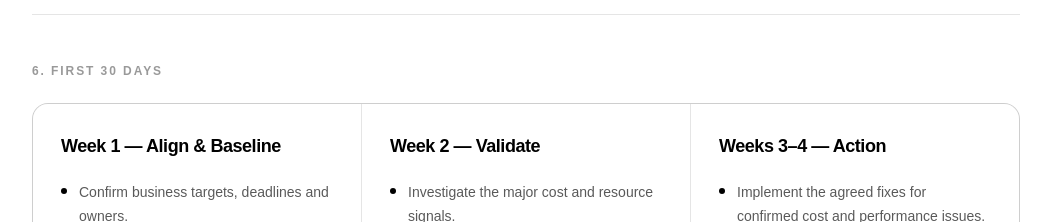
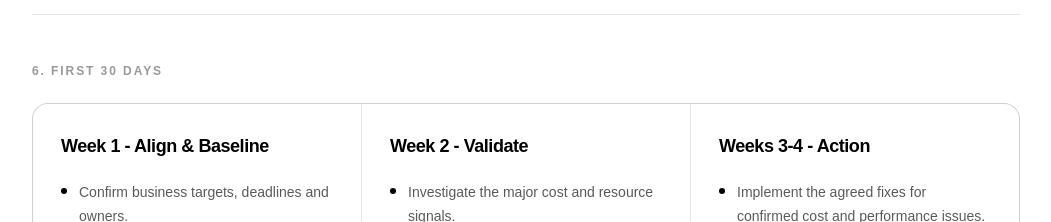
Before and after one commit to FranciscoDiego64/northwind-technical-review, a Next.js app: page /account-plan in a window 1280 px wide. Shown: the part 5600-5822 px from the top of the page, without its empty margins (228-1279 px from the left). Built offline with nearby package versions, Linux system fonts and the light colour scheme.

Commit message:
minor style edits

```diff
--- a/content/account-plan.ts
+++ b/content/account-plan.ts
@@ -213,7 +213,7 @@ export const accountPlan = {
 
       weeks: [
         {
-          title: "Week 1 — Align & Baseline",
+          title: "Week 1 - Align & Baseline",
 
           items: [
             "Confirm business targets, deadlines and owners.",
@@ -225,7 +225,7 @@ export const accountPlan = {
         },
 
         {
-          title: "Week 2 — Validate",
+          title: "Week 2 - Validate",
 
           items: [
             "Investigate the major cost and resource signals.",
@@ -237,7 +237,7 @@ export const accountPlan = {
         },
 
         {
-          title: "Weeks 3–4 — Action",
+          title: "Weeks 3-4 - Action",
 
           items: [
             "Implement the agreed fixes for confirmed cost and performance issues.",
--- a/content/decision-matrix.ts
+++ b/content/decision-matrix.ts
@@ -41,7 +41,7 @@ export const decisionMatrix = {
         priority: "High visibility",
         tamAction:
           "Confirm what the customer needs, check the roadmap with Product and communicate only what is confirmed.",
-        routing: "Product; AE for commercial questions",
+        routing: "Product / AE for commercial questions",
         why: "Board visibility makes the request important, but roadmap commitments belong with Product.",
       },
 
@@ -50,7 +50,7 @@ export const decisionMatrix = {
         request: "Training for newly hired frontend team",
         priority: "Planned",
         tamAction:
-          "Understand the team's capability gap and desired outcome, then arrange the appropriate training.",
+          "Understand the team's needs and skill gaps, then arrange the right training.",
         routing: "DSE",
         why: "Important for adoption and team capability, but it is not an immediate operational risk.",
       },
```
